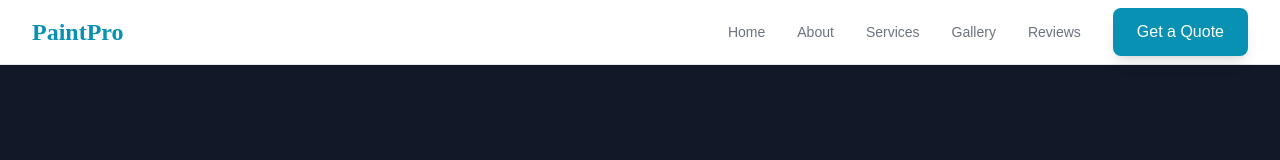
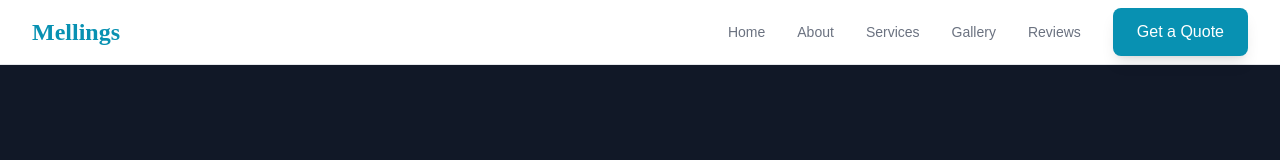
Before and after one commit to reganthompson23/mellingswebsite, a React (Vite) app: page /contact in a window 1280 px wide. Shown: the top 160 px of the page. Built offline with nearby package versions, Linux system fonts and the light colour scheme.

Commit message:
Update business name to Mellings

```diff
--- a/src/layouts/MainLayout.jsx
+++ b/src/layouts/MainLayout.jsx
@@ -22,7 +22,7 @@ export default function MainLayout({ children }) {
             {/* Logo */}
             <Link to="/" className="flex-shrink-0">
               <span className="text-2xl font-display font-bold text-primary-600">
-                PaintPro
+                Mellings
               </span>
             </Link>
 
```
